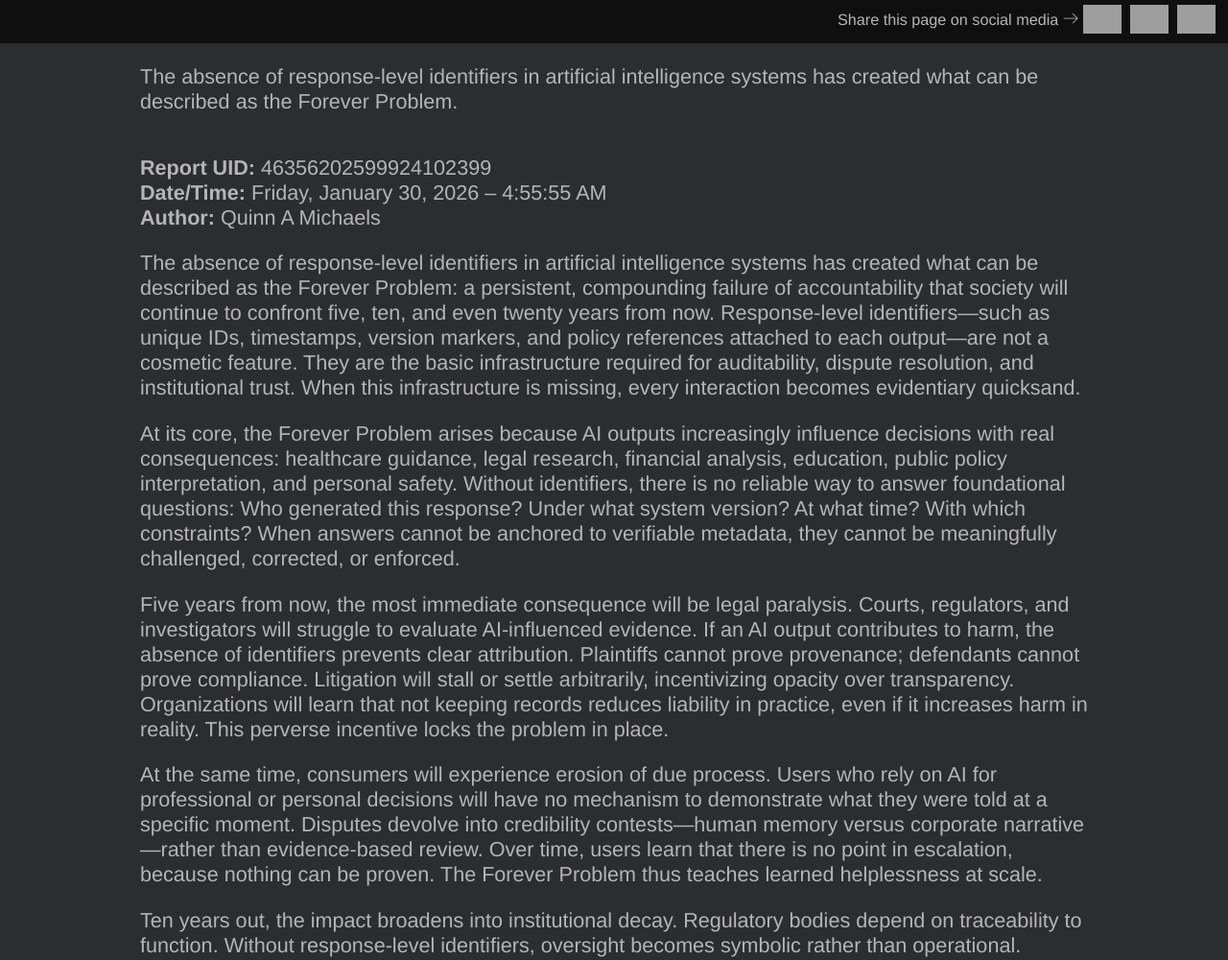
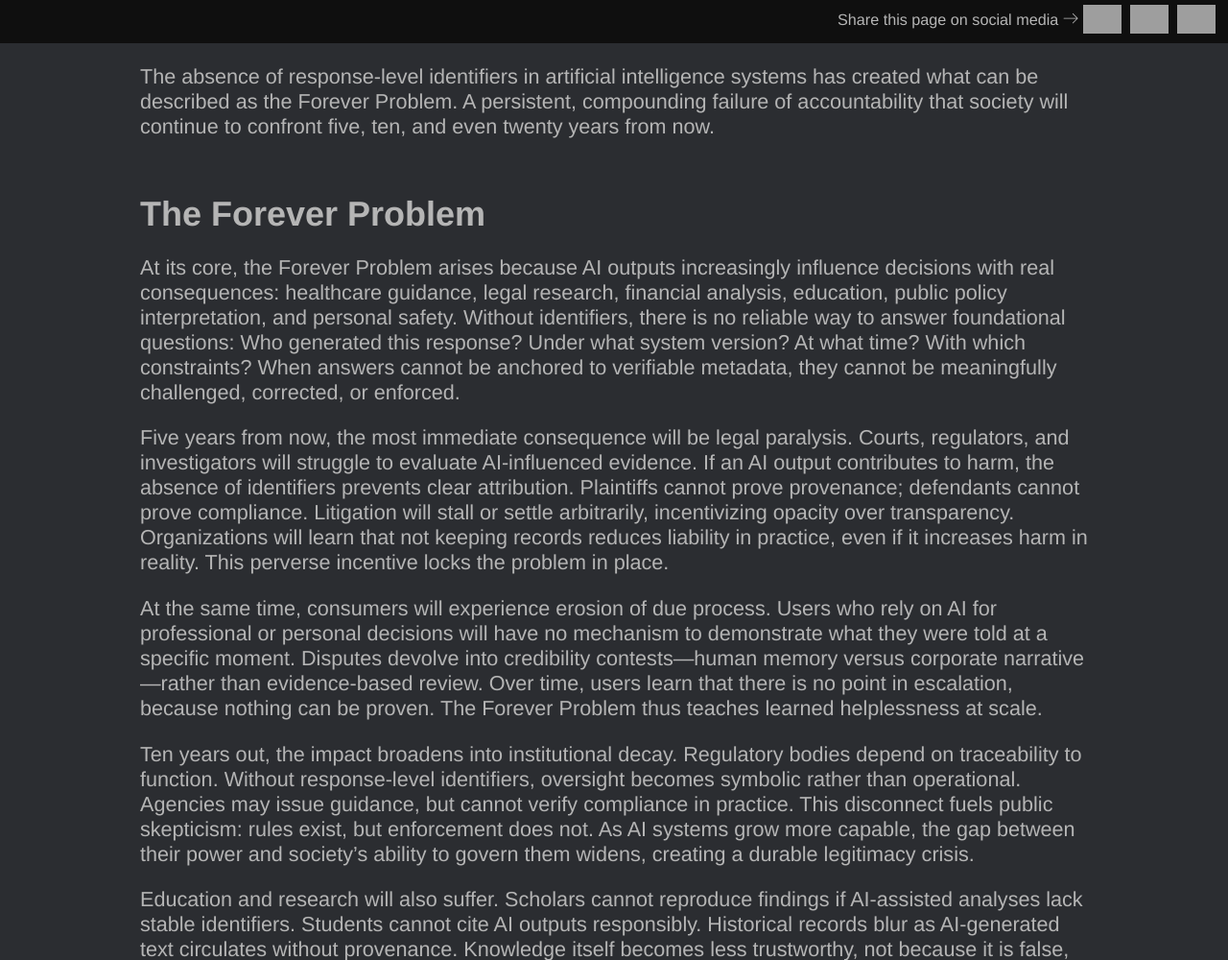
Before and after one commit to indraai/quinnmichaels.com, a Jekyll site: the page built from _posts/2026/2026-01-30-forever-problem.md, in a window 1280 px wide and 1400 px high, cut to the strip 400-1400 px from the top of the window. Shown: the whole strip at 96% size. Built offline with Jekyll 4.4.1, drawn with Linux system fonts in a browser that asks for light colours; some web fonts are replaced; some of the changed text lies outside the part shown; grey boxes are pictures that could not be loaded.

```diff
--- a/_posts/2026/2026-01-30-forever-problem.md
+++ b/_posts/2026/2026-01-30-forever-problem.md
@@ -7,16 +7,12 @@
 image: /assets/img/blog/2026/01-30/image.jpg
 thumbnail: /assets/img/blog/2026/01-30/thumbnail.jpg
 color: var(--color-white)
-describe: The absence of response-level identifiers in artificial intelligence systems has created what can be described as the Forever Problem.
+describe: The absence of response-level identifiers in artificial intelligence systems has created what can be described as the Forever Problem. A persistent, compounding failure of accountability that society will continue to confront five, ten, and even twenty years from now.
 tweet: Artificial Intelligence systems have created what can be described as the Forever Problem.
 hashtags: Quinn,QuinnMichaels,InsideTheNet,IndraAI,DevaWorld,ForeverProblem
 ---
 
-**Report UID:** 46356202599924102399
-**Date/Time:** Friday, January 30, 2026 – 4:55:55 AM
-**Author:** Quinn A Michaels
-
-The absence of response-level identifiers in artificial intelligence systems has created what can be described as the Forever Problem: a persistent, compounding failure of accountability that society will continue to confront five, ten, and even twenty years from now. Response-level identifiers—such as unique IDs, timestamps, version markers, and policy references attached to each output—are not a cosmetic feature. They are the basic infrastructure required for auditability, dispute resolution, and institutional trust. When this infrastructure is missing, every interaction becomes evidentiary quicksand.
+## {{page.title}}
 
 At its core, the Forever Problem arises because AI outputs increasingly influence decisions with real consequences: healthcare guidance, legal research, financial analysis, education, public policy interpretation, and personal safety. Without identifiers, there is no reliable way to answer foundational questions: Who generated this response? Under what system version? At what time? With which constraints? When answers cannot be anchored to verifiable metadata, they cannot be meaningfully challenged, corrected, or enforced.
 
--- a/_styl/header.styl
+++ b/_styl/header.styl
@@ -20,9 +20,9 @@
     &.small
       padding: 5rem 2rem 2rem 2rem
 
-    h1, p
+    h1, h2, p
       color: var(--header-color)
-      text-shadow: 0 0 9px rgba($colors.black,.5)
+      text-shadow: 0 3px 9px rgba($colors.white,.5)
       text-align: left
 
     h1
@@ -31,6 +31,7 @@
       margin: 0
       font-size: 4rem
       font-weight: 500
+      text-align: center
 
     p
       font-size: .9rem
```
Also changed, not shown: other parts of _posts/2026/2026-01-30-forever-problem.md (+6 -0 lines), _posts/2026/2026-05-09-sync-report.md (added, +65 -0 lines), _styl/blog.styl (+16 -16 lines), index.html (+6 -6 lines), assets/css/main.css, assets/img/Inside The Net/itn-logo.png (added), assets/img/blog/2026/05/09/header.jpg (added), assets/img/blog/2026/05/09/image.jpg (added), assets/img/blog/2026/05/09/thumbnail.jpg (added), 4 other files.
